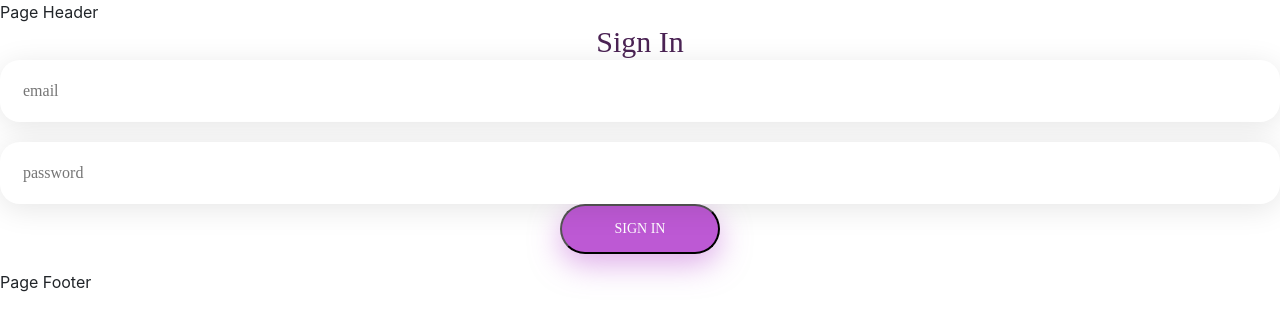
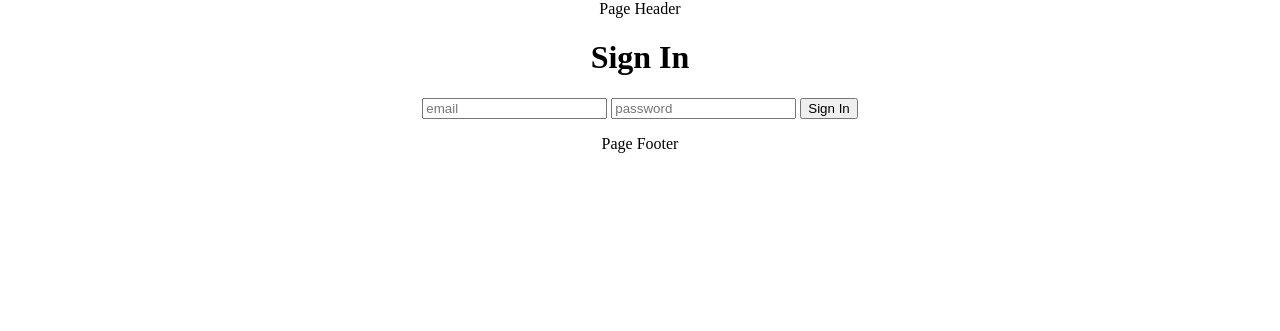
Before and after one commit to mrityunjayfaujdar/codeject, a Node server app: page /users/sign-in in a window 1280 px wide. Shown: the top 331 px of the page. Run offline with Node 20, Linux system fonts and the light colour scheme; some libraries are stand-ins or nearby versions.

Commit message:
Reshaping HTML CSS in EJS

```diff
--- a/assets/css/signin.css
+++ /dev/null
@@ -1,268 +0,0 @@
-.container-login100 {
-  width: 100%;
-  min-height: 100vh;
-  display: -webkit-box;
-  display: -webkit-flex;
-  display: -moz-box;
-  display: -ms-flexbox;
-  display: flex;
-  flex-wrap: wrap;
-  justify-content: center;
-  align-items: center;
-  padding: 15px;
-  background-repeat: no-repeat;
-  background-size: cover;
-  background-position: center;
-  position: relative;
-  z-index: 1;
-}
-.container-login100::before {
-  content: "";
-  display: block;
-  position: absolute;
-  z-index: -1;
-  width: 100%;
-  height: 100%;
-  top: 0;
-  left: 0;
-  background: rgba(93, 84, 240, 0.5);
-  background: -webkit-linear-gradient(
-    left,
-    rgba(0, 168, 255, 0.5),
-    rgba(185, 0, 255, 0.5)
-  );
-  background: -o-linear-gradient(
-    left,
-    rgba(0, 168, 255, 0.5),
-    rgba(185, 0, 255, 0.5)
-  );
-  background: -moz-linear-gradient(
-    left,
-    rgba(0, 168, 255, 0.5),
-    rgba(185, 0, 255, 0.5)
-  );
-  background: linear-gradient(
-    left,
-    rgba(0, 168, 255, 0.5),
-    rgba(185, 0, 255, 0.5)
-  );
-  pointer-events: none;
-}
-/* @media (max-width: 480px) .wrap-login100 {
-  padding-left: 15px;
-  padding-right: 15px;
-} */
-.wrap-login100 {
-  width: 390px;
-  background: #fff;
-  border-radius: 10px;
-  overflow: hidden;
-  box-shadow: 0 3px 20px 0px rgba(0, 0, 0, 0.1);
-  -moz-box-shadow: 0 3px 20px 0px rgba(0, 0, 0, 0.1);
-  -webkit-box-shadow: 0 3px 20px 0px rgba(0, 0, 0, 0.1);
-  -o-box-shadow: 0 3px 20px 0px rgba(0, 0, 0, 0.1);
-  -ms-box-shadow: 0 3px 20px 0px rgba(0, 0, 0, 0.1);
-}
-.p-b-30 {
-  padding-bottom: 30px;
-}
-.p-t-80 {
-  padding-top: 80px;
-}
-.login100-form {
-  width: 100%;
-}
-.m-b-20 {
-  margin-bottom: 20px;
-}
-.login100-form-title {
-  display: block;
-  font-family: SourceSansPro-Bold;
-  font-size: 30px;
-  color: #4b2354;
-  line-height: 1.2;
-  text-align: center;
-}
-.validate-input {
-  position: relative;
-}
-.wrap-input100 {
-  width: 100%;
-  position: relative;
-  background-color: #fff;
-  border-radius: 20px;
-}
-.alert-validate::before {
-  content: attr(data-validate);
-  display: -webkit-box;
-  display: -webkit-flex;
-  display: -moz-box;
-  display: -ms-flexbox;
-  display: flex;
-  align-items: center;
-  position: absolute;
-  width: 100%;
-  min-height: 62px;
-  background-color: #fff;
-  border-radius: 20px;
-  top: 0px;
-  left: 0px;
-  padding: 0 45px 0 22px;
-  pointer-events: none;
-  font-family: SourceSansPro-Bold;
-  font-size: 16px;
-  color: #fa4251;
-  line-height: 1.2;
-}
-.input100 {
-  font-family: SourceSansPro-Bold;
-  font-size: 16px;
-  color: #4b2354;
-  line-height: 1.2;
-  display: block;
-  width: 100%;
-  height: 62px;
-  background: transparent;
-  padding: 0 20px 0 23px;
-}
-input {
-  outline: none;
-  border: none;
-}
-.alert-validate .focus-input100 {
-  box-shadow: 0 5px 30px 0px rgba(250, 66, 81, 0.1);
-  -moz-box-shadow: 0 5px 30px 0px rgba(250, 66, 81, 0.1);
-  -webkit-box-shadow: 0 5px 30px 0px rgba(250, 66, 81, 0.1);
-  -o-box-shadow: 0 5px 30px 0px rgba(250, 66, 81, 0.1);
-  -ms-box-shadow: 0 5px 30px 0px rgba(250, 66, 81, 0.1);
-}
-.focus-input100 {
-  display: block;
-  position: absolute;
-  width: 100%;
-  height: 100%;
-  top: 0;
-  left: 0;
-  pointer-events: none;
-  border-radius: 20px;
-  box-shadow: 0 5px 30px 0px rgba(0, 0, 0, 0.1);
-  -moz-box-shadow: 0 5px 30px 0px rgba(0, 0, 0, 0.1);
-  -webkit-box-shadow: 0 5px 30px 0px rgba(0, 0, 0, 0.1);
-  -o-box-shadow: 0 5px 30px 0px rgba(0, 0, 0, 0.1);
-  -ms-box-shadow: 0 5px 30px 0px rgba(0, 0, 0, 0.1);
-  -webkit-transition: all 0.4s;
-  -o-transition: all 0.4s;
-  -moz-transition: all 0.4s;
-  transition: all 0.4s;
-}
-.btn-hide-validate {
-  font-family: Material-Design-Iconic-Font;
-  font-size: 15px;
-  color: #fa4251;
-  cursor: pointer;
-  display: -webkit-box;
-  display: -webkit-flex;
-  display: -moz-box;
-  display: -ms-flexbox;
-  display: flex;
-  align-items: center;
-  justify-content: center;
-  position: absolute;
-  height: 62px;
-  top: 0px;
-  right: 23px;
-}
-.validate-input {
-  position: relative;
-}
-.wrap-input100 {
-  width: 100%;
-  position: relative;
-  background-color: #fff;
-  border-radius: 20px;
-}
-.container-login100-form-btn {
-  width: 100%;
-  display: -webkit-box;
-  display: -webkit-flex;
-  display: -moz-box;
-  display: -ms-flexbox;
-  display: flex;
-  flex-wrap: wrap;
-  justify-content: center;
-}
-.login100-form-btn {
-  display: -webkit-box;
-  display: -webkit-flex;
-  display: -moz-box;
-  display: -ms-flexbox;
-  display: flex;
-  justify-content: center;
-  align-items: center;
-  padding: 0 20px;
-  min-width: 160px;
-  height: 50px;
-  background-color: #bd59d4;
-  border-radius: 25px;
-  font-family: SourceSansPro-SemiBold;
-  font-size: 14px;
-  color: #fff;
-  line-height: 1.2;
-  text-transform: uppercase;
-  -webkit-transition: all 0.4s;
-  -o-transition: all 0.4s;
-  -moz-transition: all 0.4s;
-  transition: all 0.4s;
-  box-shadow: 0 10px 30px 0px rgba(189, 89, 212, 0.5);
-  -moz-box-shadow: 0 10px 30px 0px rgba(189, 89, 212, 0.5);
-  -webkit-box-shadow: 0 10px 30px 0px rgba(189, 89, 212, 0.5);
-  -o-box-shadow: 0 10px 30px 0px rgba(189, 89, 212, 0.5);
-  -ms-box-shadow: 0 10px 30px 0px rgba(189, 89, 212, 0.5);
-}
-.text-center {
-  text-align: center !important;
-}
-.p-b-20 {
-  padding-bottom: 20px;
-}
-.p-t-57 {
-  padding-top: 57px;
-}
-.flex-c {
-  display: -webkit-box;
-  display: -webkit-flex;
-  display: -moz-box;
-  display: -ms-flexbox;
-  display: flex;
-  justify-content: center;
-}
-.p-b-112 {
-  padding-bottom: 112px;
-}
-.txt1 {
-  font-family: SourceSansPro-Regular;
-  font-size: 16px;
-  line-height: 1.4;
-  color: #999999;
-}
-.login100-social-item {
-  font-size: 25px;
-  color: #3b5998;
-  display: -webkit-box;
-  display: -webkit-flex;
-  display: -moz-box;
-  display: -ms-flexbox;
-  display: flex;
-  justify-content: center;
-  align-items: center;
-  width: 50px;
-  height: 50px;
-  border-radius: 50%;
-  background-color: #fff;
-  margin: 5px;
-  box-shadow: 0 5px 20px 0px rgba(0, 0, 0, 0.1);
-  -moz-box-shadow: 0 5px 20px 0px rgba(0, 0, 0, 0.1);
-  -webkit-box-shadow: 0 5px 20px 0px rgba(0, 0, 0, 0.1);
-  -o-box-shadow: 0 5px 20px 0px rgba(0, 0, 0, 0.1);
-  -ms-box-shadow: 0 5px 20px 0px rgba(0, 0, 0, 0.1);
-}
--- a/views/user_sign_in.ejs
+++ b/views/user_sign_in.ejs
@@ -1,37 +1,11 @@
-<!-- <link href="//maxcdn.bootstrapcdn.com/bootstrap/4.1.1/css/bootstrap.min.css" rel="stylesheet" id="bootstrap-css">
-<link rel="stylesheet" href="/css/signin.css"> -->
-<!------ Include the above in your HEAD tag ---------->
+<form action="/users/create-session" method="POST">
 
-			<form class="login100-form validate-form" action="/users/create-session" method="POST">
-				<span class="login100-form-title p-b-37">
-					Sign In
-				</span>
+	<h1>Sign In</h1>
 
-				<div class="wrap-input100 validate-input m-b-20" data-validate="Enter username or email">
-					<input class="input100" type="text" name="email" placeholder="email">
-					<span class="focus-input100"></span>
-				</div>
+	<input class="input100" type="text" name="email" placeholder="email">
+	<input class="input100" type="password" name="password" placeholder="password">
 
-				<div class="wrap-input100 validate-input m-b-25" data-validate = "Enter password">
-					<input class="input100" type="password" name="pass" placeholder="password">
-					<span class="focus-input100"></span>
-				</div>
-
-				<div class="container-login100-form-btn">
-					<button class="login100-form-btn" type="submit">
-						Sign In
-					</button>
-				</div>
-			</form>
-
-
-		</div>
-	</div>
-
-
-
-	<div id="dropDownSelect1"></div>
-
-
-    <!-- <script src="//maxcdn.bootstrapcdn.com/bootstrap/4.1.1/js/bootstrap.min.js"></script>
-<script src="//cdnjs.cloudflare.com/ajax/libs/jquery/3.2.1/jquery.min.js"></script> -->
+	<button class="login100-form-btn" type="submit">
+		Sign In
+	</button>
+</form>
```
Also changed, not shown: assets/css/register.css (deleted, +0 -25 lines), views/user_register.ejs (+2 -30 lines).
